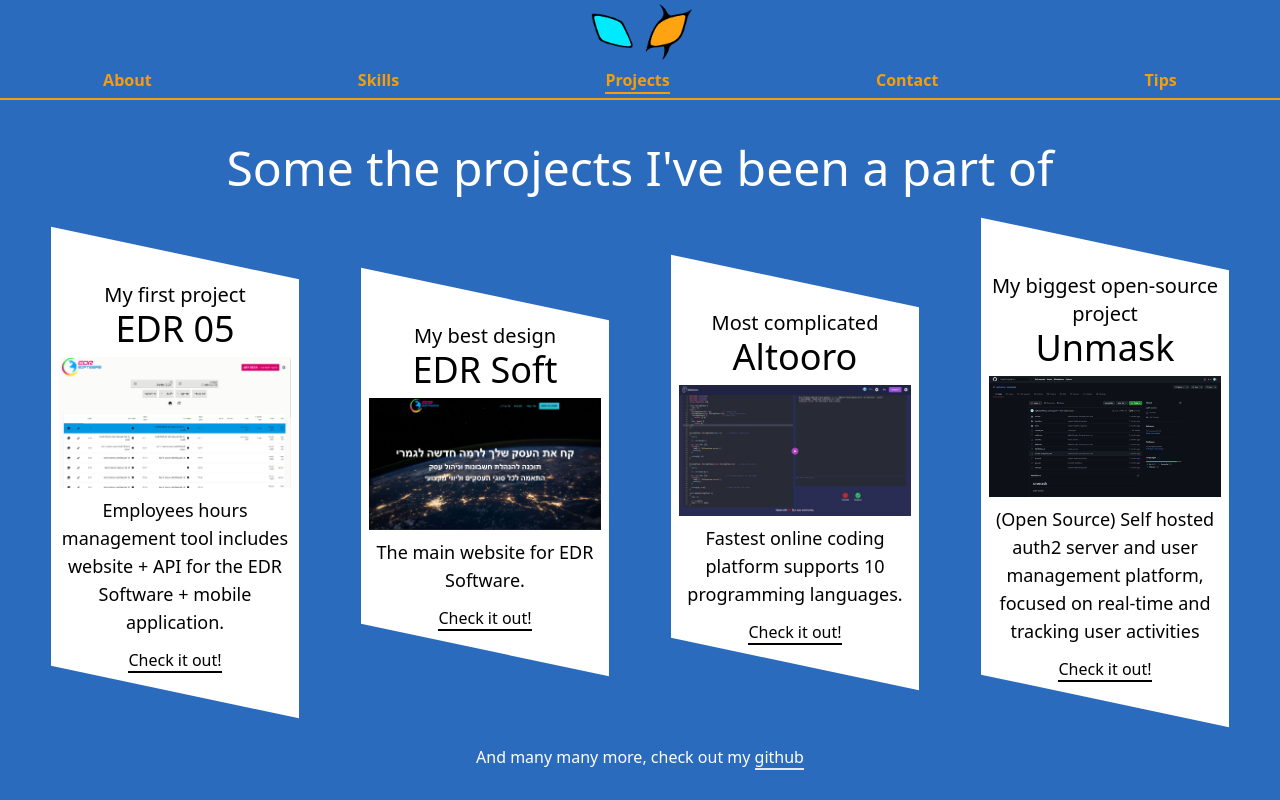
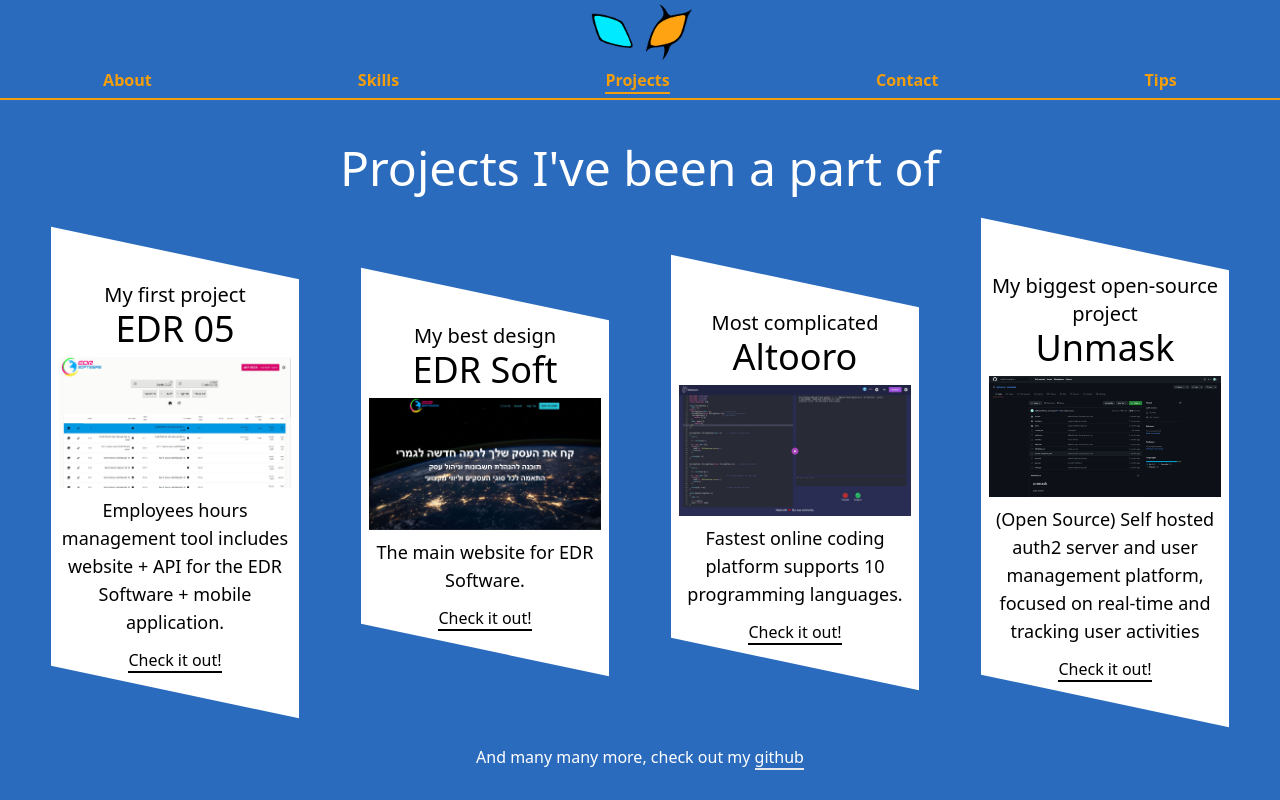
Before and after one commit to rajihawa/portfolio, a Vue app: page /projects in a window 1280 px wide. Built offline with nearby package versions, Linux system fonts and the light colour scheme; what particles.vue3 would draw is missing.

Commit message:
minor change

```diff
--- a/src/views/Projects.vue
+++ b/src/views/Projects.vue
@@ -2,7 +2,7 @@
   <Main>
     <div class="p-2 sm:p-5">
       <h1 class="text-white text-center text-5xl mb-20 md:mb-10 mt-5">
-        Some the projects I've been a part of
+        Projects I've been a part of
       </h1>
       <div class="flex justify-center md:justify-around items-center flex-wrap">
         <div
```
